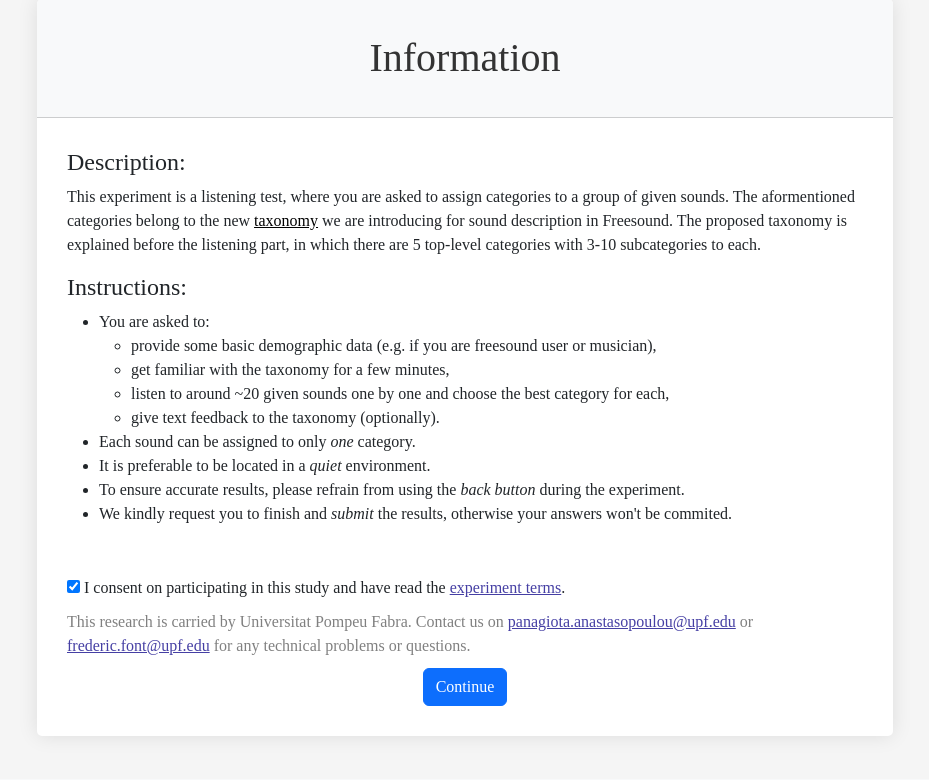
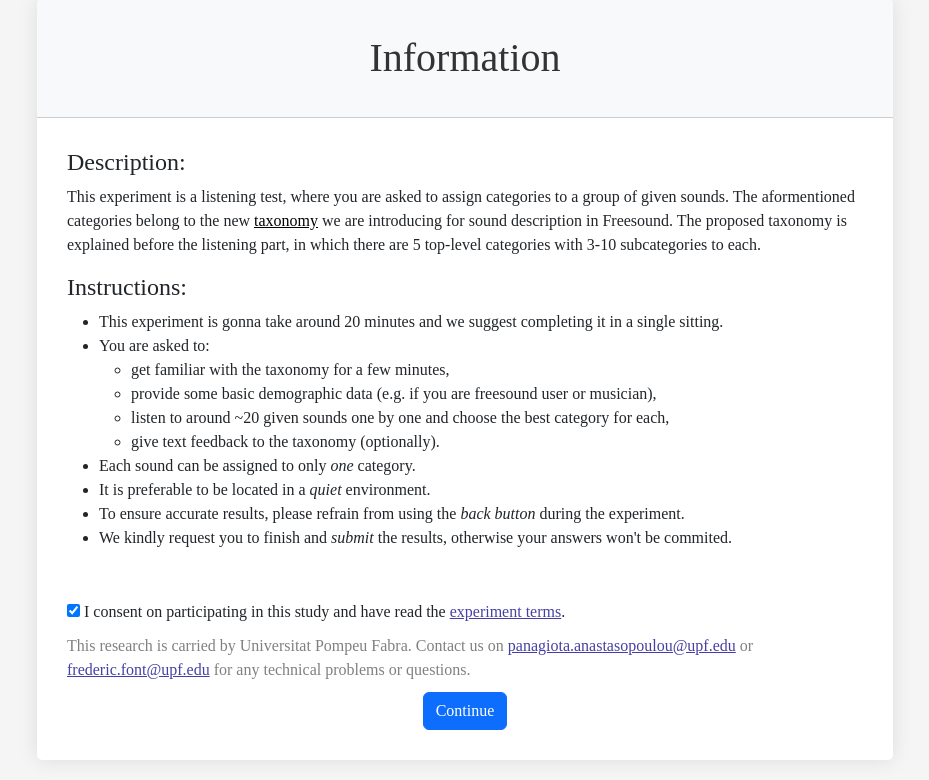
Before and after one commit to allholy/fs-exp_taxonomy, a Django app: page /classurvey/instructions/ in a window 1280 px wide. Shown: the part 21-801 px from the top of the page, without its empty margins (175-1104 px from the left). Before the commit the page ends 762 px from the top, so only its background shows below. Run offline with Django 4.2, Linux system fonts and the light colour scheme; parts of the project's set-up code (start-up, migrations or seed data) failed here and were passed over.

Commit message:
slight additions to instructions

```diff
--- a/classurvey/templates/classurvey/instructions.html
+++ b/classurvey/templates/classurvey/instructions.html
@@ -17,10 +17,11 @@
 
             <h4>Instructions:</h4>
             <ul>
+                <li>This experiment is gonna take around 20 minutes and we suggest completing it in a single sitting.</li>
                 <li>You are asked to:</li>
                 <ul>
+                    <li>get familiar with the taxonomy for a few minutes,</li>
                     <li>provide some basic demographic data (e.g. if you are freesound user or musician),</li>
-                    <li>get familiar with the taxonomy for a few minutes,</li>
                     <li>listen to around ~20 given sounds one by one and choose the best category for each,</li>
                     <li>give text feedback to the taxonomy (optionally).</li>
                 </ul>
```
